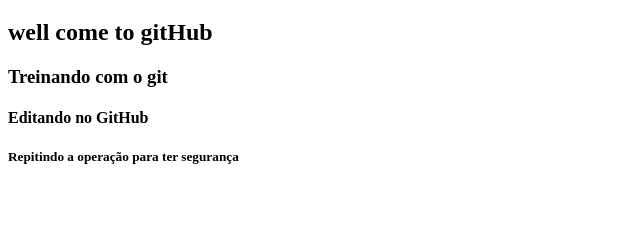
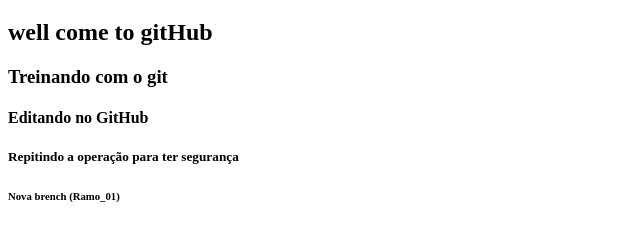
Before and after one commit to RenatoOsmar/test-github, a plain HTML site: page index.html in a window 1280 px wide. Shown: the part 61-302 px from the top of the page, without its empty margins (0-640 px from the left). Drawn offline with Linux system fonts and the light colour scheme.

Commit message:
criação de uma nova brench Ramo_01

```diff
--- a/index.html
+++ b/index.html
@@ -12,5 +12,6 @@
     <h3>Treinando com o git</h3>
     <h4>Editando no GitHub</h4>
     <h5>Repitindo a operação para ter segurança</h5>
+    <h6>Nova brench (Ramo_01)</h6>
 </body>
 </html>
```
